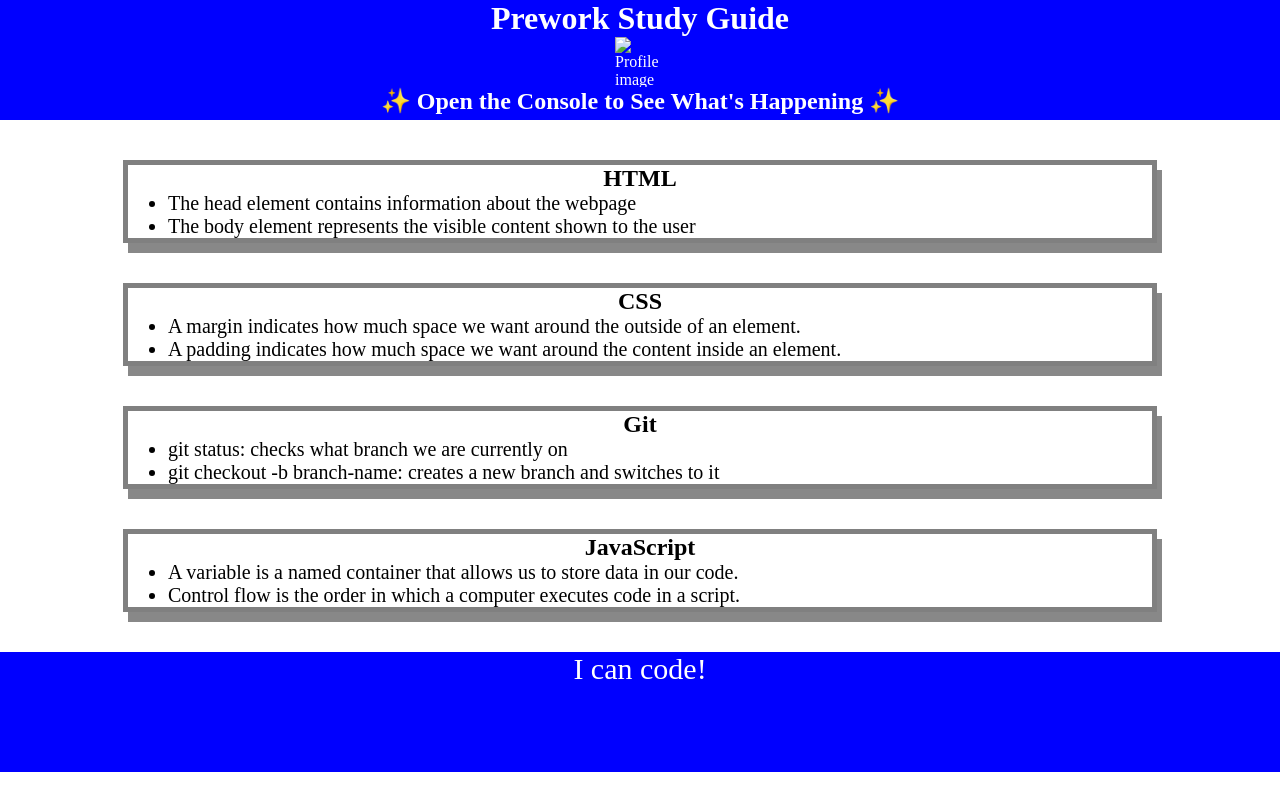
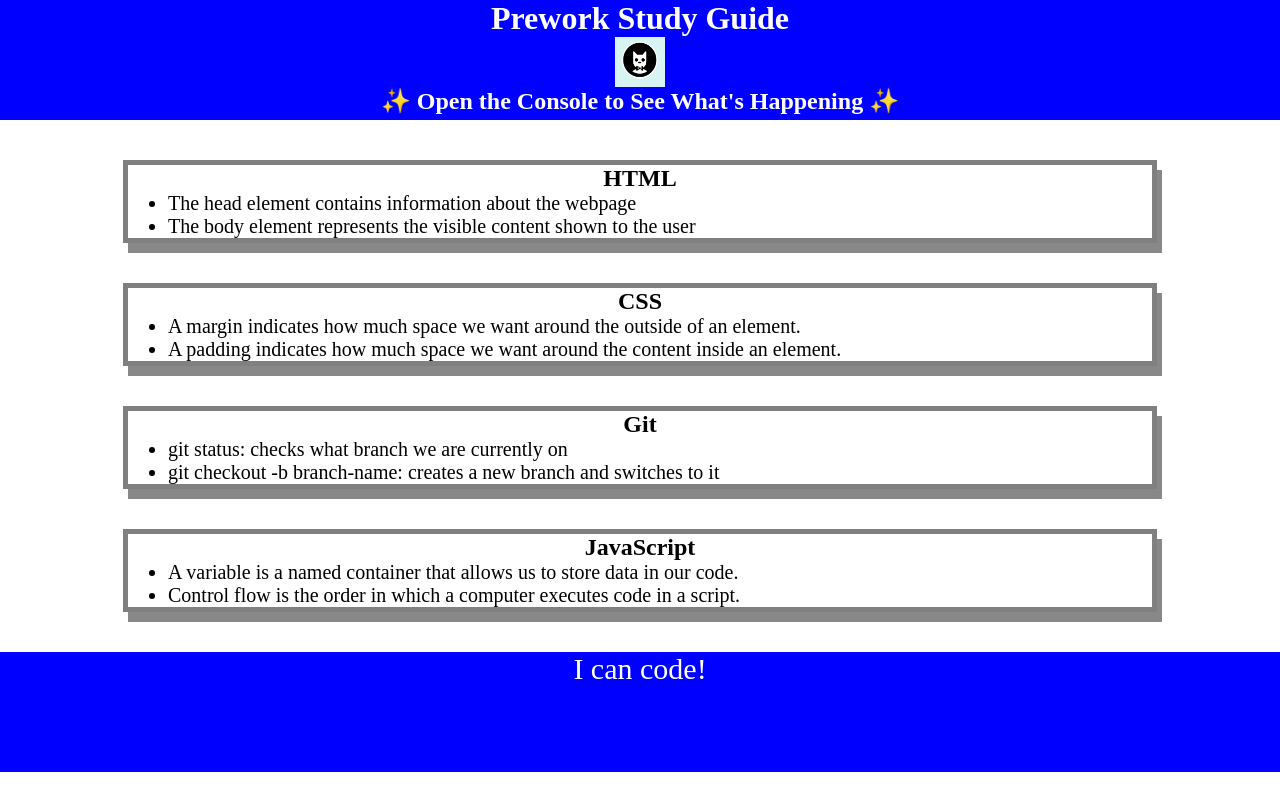
Before and after one commit to Gerlach0130/prework-study, a plain HTML site: page index.html in a window 1280 px wide. Drawn offline with Linux system fonts and the light colour scheme; files that its build step writes are made by us from their sources; files whose address does not match are found by name.

Commit message:
Update index.html

```diff
--- a/index.html
+++ b/index.html
@@ -10,7 +10,7 @@
   <body>
     <header id="header">
       <h1>Prework Study Guide</h1>
-      <img src="./assets/bowtie-cat.png" alt="Profile image of cat wearing a bow tie." />
+      <img src="./bowtie-cat.png" alt="Profile image of cat wearing a bow tie." />
       <h2>✨ Open the Console to See What's Happening ✨</h2>
     </header>
     <main>
```
